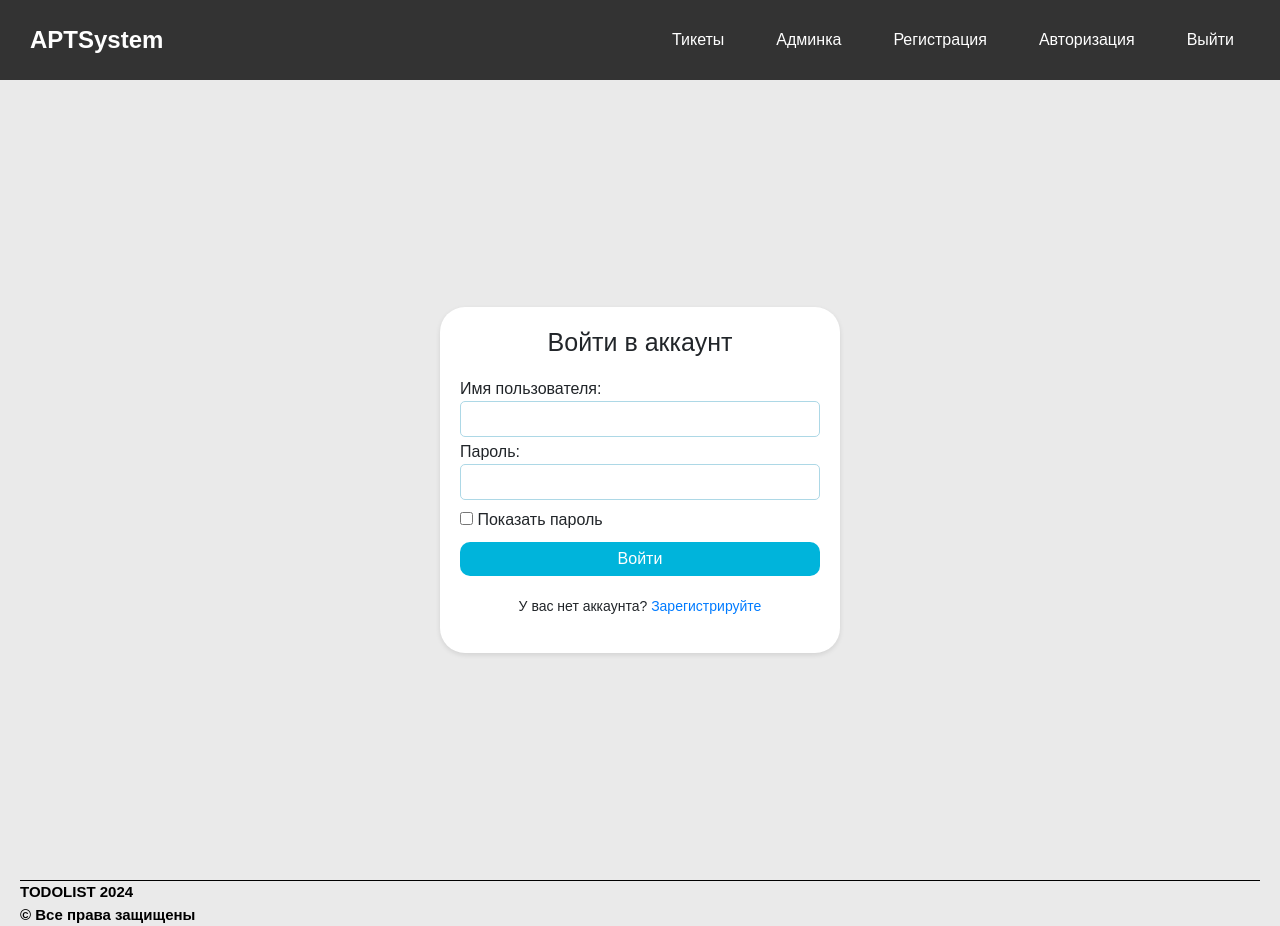
After one commit to adragaleff/tsystem, a Django app: page /login/ in a window 1280 px wide. The commit adds this page. Run offline with Django 5.2, Linux system fonts and the light colour scheme.

Commit message:
register and login
DEV-40

```diff
--- /dev/null
+++ b/tsystem/forms.py
@@ -0,0 +1,30 @@
+from .models import *
+from django import forms
+from django.db import models
+from django.contrib.auth.forms import UserCreationForm, AuthenticationForm
+from django.contrib.auth.models import User
+
+
+class AuthForm(AuthenticationForm):
+    username = forms.CharField(label="Логин", widget=forms.TextInput(attrs={'type': 'text', 'name': 'username', 'id': 'username', 'pattern': '[а-яА-Яa-zA-Z0-9+-_.,@!#$%^&*]+', 'required': '','title': 'Имя может содержать только буквы'}))
+    password = forms.CharField(label="Пароль", widget=forms.PasswordInput(attrs={'type': 'password', 'name': 'password', 'id': 'password', 'required': '', 'minlength': '8', 'maxlength': '128'}))
+
+class RegisterForm(UserCreationForm):
+    first_name = forms.CharField(widget=forms.TextInput(attrs={'type': 'text', 'name': 'first_name', 'required': '', 'id': 'firstname', 'pattern': '[а-яА-Яa-zA-Z]+', 'title': 'Имя может содержать только буквы'})),
+    last_name = forms.CharField(widget=forms.TextInput(attrs={'type': 'text', 'name': 'last_name', 'required': '', 'id': 'lastname', 'pattern': '[а-яА-Яa-zA-Z]+', 'title': 'Имя может содержать только буквы'})),
+    email = forms.CharField(widget=forms.TextInput(attrs={'type': 'email', 'name': 'email', 'placeholder': 'example@example.com', 'required': '', 'id': 'ident', 'minlength': '6', 'pattern': '[a-zA-Z0-9._%+-]+@[a-zA-Z0-9.-]+.[a-zA-Z]{2,}', 'title': 'Следуйте указанному формату.'})),
+    username = forms.CharField(widget=forms.TextInput(attrs={'type': 'text', 'name': 'username', 'required': '', 'id': 'username'})),
+    password1 = forms.CharField(widget=forms.PasswordInput(attrs={'type': 'password1', 'name': 'password1', 'id': 'password1', 'required': '', 'minlength': '8', 'maxlength': '128'})),
+    password2 = forms.CharField(widget=forms.PasswordInput(attrs={'type': 'password2', 'name': 'password2', 'id': 'password2', 'required': '', 'minlength': '8', 'maxlength': '128'})),
+
+    class Meta:
+        model = User
+        fields = {'first_name', 'last_name', 'email', 'username', 'password1', 'password2'}
+        widgets = {
+            'first_name': forms.TextInput(attrs={'type': 'text', 'name': 'first_name', 'required': '', 'id': 'firstname', 'pattern': '[а-яА-Яa-zA-Z]+', 'title': 'Имя может содержать только буквы'}),
+            'last_name': forms.TextInput(attrs={'type': 'text', 'name': 'last_name', 'required': '', 'id': 'lastname', 'pattern': '[а-яА-Яa-zA-Z]+', 'title': 'Имя может содержать только буквы'}),
+            'email': forms.TextInput(attrs={'type': 'email', 'name': 'email', 'placeholder': 'example@example.com', 'id': 'ident', 'minlength': '6','required': '', 'pattern': '[a-zA-Z0-9._%+-]+@[a-zA-Z0-9.-]+.[a-zA-Z]{2,}', 'title': 'Следуйте указанному формату.'}),
+            'username': forms.TextInput(attrs={'type': 'text', 'name': 'username', 'required': '', 'id': 'username'}),
+            'password1': forms.PasswordInput(attrs={'type': 'password1', 'name': 'password1', 'id': 'password1', 'required': '', 'minlength': '8', 'maxlength': '128'}),
+            'password2': forms.PasswordInput(attrs={'type': 'password2', 'name': 'password2', 'id': 'password2', 'required': '', 'minlength': '8', 'maxlength': '128'}),
+        }
--- /dev/null
+++ b/tsystem/static/css/login.css
@@ -0,0 +1,212 @@
+body {
+    font-family: Arial, sans-serif;
+    margin: 0;
+    padding: 0;
+    background-color: #f4f4f9;
+}
+
+/* Шапка сайта */
+.header {
+    display: flex;
+    justify-content: space-between;
+    align-items: center;
+    padding: 20px 30px;
+    background-color: #333;
+    color: #fff;
+}
+
+.logo p {
+    font-size: 24px;
+    margin: 0;
+    font-weight: bold;
+}
+
+.nav ul {
+    list-style: none;
+    padding: 0;
+    margin: 0;
+    display: flex;
+}
+
+.nav ul li {
+    margin-left: 20px;
+}
+
+.nav-link {
+    color: #fff;
+    text-decoration: none;
+    font-size: 16px;
+    padding: 8px 16px;
+    transition: background-color 0.3s, transform 0.3s;
+    border-radius: 5px;
+}
+
+.nav-link:hover {
+    background-color: #007bff;
+    transform: translateY(-2px);
+}
+
+* {
+    margin: 0;
+    padding: 0;
+    box-sizing: border-box;
+    list-style: none;
+}
+html,body {
+    height: 100%;
+}
+body {
+    background-color:  #EAEAEA;
+    font-family: Arial, sans-serif;
+    overflow-y: hidden;
+}
+a {
+    text-decoration: none;
+    color: white;
+}
+.Header {
+    display: flex;
+    justify-content: space-between;
+    padding: 10px;
+    color: white;
+    font-family: Arial, sans-serif;
+    background-color: black;
+    box-shadow: 0 2px 10px rgba(0, 0, 0, 0.6);
+}
+.top-menu, .user-menu {
+    display: flex;
+    align-items: center;
+}
+.headerButton {
+    padding: 10px 15px;
+    font-size: 15px;
+    margin-left: 5px;
+}
+ .headerButton:hover {
+    color: black;
+    background: #6DD5FA;
+    box-shadow: 0 2px 5px rgba(0, 0, 0, 0.3);
+}
+.header-logo {
+    font-weight: 900;
+    font-size: 25px;
+    color: white;
+    flex: 1;
+    padding: 5px 5px;
+    text-align: center;
+}
+form {
+    display: flex;
+    flex-direction: column;
+    min-height: 100%;
+    justify-content: center;
+    align-items: center;
+    font-family: Arial, sans-serif;
+}
+.login-form {
+       background-color: #fff;
+       padding: 20px;
+       border-radius: 25px;
+       box-shadow: 0 2px 5px rgba(0, 0, 0, 0.1);
+       max-width: 400px;
+       width: 100%;
+}
+h2 {
+    text-align: center;
+    font-size: 25px;
+    margin-bottom: 20px;
+}
+.login-form .box {
+    position: relative;
+}
+.login-form .box input {
+    width: 100%;
+    padding: 5px;
+    margin-bottom: 3px;
+    border-radius: 5px;
+    border: 1px solid #ccc;
+    box-sizing: border-box;
+}
+
+.login-form button {
+    width: 100%;
+    padding: 5px;
+    background-color: #00B4DB;
+    color: #fff;
+    border: none;
+    border-radius: 10px;
+    cursor: pointer;
+    outline: none;
+}
+
+input[type=checkbox] + label {
+    display: inline-block;
+    padding-top: 5px;
+    margin-bottom: 10px;
+}
+.color-change:hover {
+    background-color: #005AA7;
+}
+.register-link {
+margin-top: 20px;
+text-align: center;
+}
+.register-link p {
+font-size: 14px;
+}
+.register-link a {
+text-decoration: none;
+color: #007bff;
+}
+.register-link a:hover {
+text-decoration: underline;
+}
+/* Media Queries for Responsive Design */
+@media only screen and (max-width: 768px) {
+    .Header {
+        flex-direction: column;
+    }
+    .top-menu, .user-menu {
+        justify-content: center;
+        position: fixed;
+    }
+    .header-logo {
+        width: 100%;
+        text-align: center;
+        margin-bottom: 10px;
+    }
+    .headerButton {
+        width: 100%;
+        padding: 10px;
+        text-align: center;
+        margin: 5px 0;
+    }
+    form {
+        height: auto;
+        padding: 20px;
+        margin-top: 60px;
+    }
+}
+.login-form .box #password:not(:focus):invalid, .login-form .box #username:not(:focus):invalid {
+    border-color: lightblue;
+}
+.login-form .box #password:focus, .login-form .box #username:focus  {
+    outline: none;
+    border: 1px solid #ccc;
+}
+.login-form .box #password:valid, .login-form .box #username:valid {
+    border-color: green;
+}
+.login-form .box #password:invalid, .login-form .box #username:invalid {
+    border-color: red;
+}
+.inf-foter {
+    border-top: 1px solid black;
+    margin: 0 20px;
+}
+.text-inf p {
+    margin: 0;
+    font-weight: 900;
+    color: black;
+    font-size: 15px;
+}
--- /dev/null
+++ b/tsystem/static/js/login.js
@@ -0,0 +1,9 @@
+const password = document.getElementById('password');
+const showpass = document.getElementById('showpass');
+showpass.addEventListener('change', function() {
+if (showpass.checked) {
+password.type = 'text';
+} else {
+password.type = 'password';
+}
+});
--- /dev/null
+++ b/tsystem/templates/login.html
@@ -0,0 +1,65 @@
+{% load static %}
+<!DOCTYPE html>
+<html lang="en">
+<head>
+<meta charset="UTF-8">
+<meta name="viewport" content="width=device-width, initial-scale=1">
+<script src="https://cdn.jsdelivr.net/npm/bootstrap@5.3.3/dist/js/bootstrap.bundle.min.js" integrity="sha384-YvpcrYf0tY3lHB60NNkmXc5s9fDVZLESaAA55NDzOxhy9GkcIdslK1eN7N6jIeHz" crossorigin="anonymous"></script>
+<link href="https://cdn.jsdelivr.net/npm/bootstrap@5.3.3/dist/css/bootstrap.min.css" rel="stylesheet" integrity="sha384-QWTKZyjpPEjISv5WaRU9OFeRpok6YctnYmDr5pNlyT2bRjXh0JMhjY6hW+ALEwIH" crossorigin="anonymous">
+<link rel="stylesheet" href="{% static 'css/login.css' %}">
+<title>Авторизация</title>
+</head>
+<body>
+    <header class="header">
+        <div class="logo">
+            <p>APTSystem</p>
+        </div>
+        <nav class="nav">
+            <ul>
+                <li><a href="/" class="nav-link">Тикеты</a></li>
+                <li><a href="/admin" class="nav-link">Админка</a></li>
+                <li><a href="/register" class="nav-link">Регистрация</a></li>
+                <li><a href="/login" class="nav-link">Авторизация</a></li>
+                <li><a href="/logout" class="nav-link">Выйти</a></li>
+            </ul>
+        </nav>
+    </header>
+
+
+    <form method="post">
+        {% csrf_token %}
+    <div class="login-form">
+        <h2>Войти в аккаунт</h2>
+    <div class="box">
+        <label for="username">Имя пользователя:</label>
+        {{form.username}}
+        <!-- <input type="text" name="username" required pattern="[а-яА-Яa-zA-Z]+" title="Имя может содержать только буквы"> -->
+    </div>
+
+    <div class="box">
+        <label for="password">Пароль:</label>
+        {{form.password}}
+        <!-- <input type="password" name="password" id="password" required minlength="8" maxlength="128"> -->
+    </div>
+
+    <input type="checkbox" id="showpass">
+    <label for="showpass">Показать пароль</label>
+    {{form.non_field_errors}}
+    <button type="submit" class="color-change">Войти</button>
+    <div class="register-link">
+        <p>У вас нет аккаунта? <a href="/register">Зарегистрируйте</a></p>
+    </div>
+</div>
+</form>
+
+<div class="inf-foter">
+    <div class="text-inf">
+        <p>TODOLIST 2024</p>
+        <p>© Все права защищены</p>
+    </div>
+</div>
+
+<script src="{% static 'js/login.js' %}"></script>
+
+</body>
+</html>
--- a/tsystem/urls.py
+++ b/tsystem/urls.py
@@ -1,9 +1,14 @@
 from django.urls import path, include
 from . import views
+from .views import *
 from django.conf.urls.static import static
 from django.conf import settings
 
 urlpatterns = [
     path('', views.home_view, name="home"),
     path('get_tickets/', views.get_tickets, name="get_tickets"),
+
+    path('login/', LoginUser.as_view(), name='login'),
+    path('register/', RegisterUser.as_view(), name='register'),
+    path('logout/', logout_user, name='logout'),
 ]
--- /dev/null
+++ b/tsystem/utils.py
@@ -0,0 +1,6 @@
+from .models import *
+
+class DataMixin:
+    def get_user_context(self, **kwargs):
+        context = kwargs
+        return context
--- a/tsystem/views.py
+++ b/tsystem/views.py
@@ -1,6 +1,13 @@
 from django.shortcuts import render, redirect
 from django.http import JsonResponse
 from .models import *
+from django.contrib.auth.views import LoginView
+from django.contrib.auth import logout
+from .forms import *
+from django.urls import reverse_lazy
+from django.views.generic import CreateView
+from .utils import *
+
 # Create your views here.
 def home_view(request):
 
@@ -37,3 +44,29 @@ def get_tickets(request):
         ticket_list.append(ticket_data)
 
     return JsonResponse({'tickets': ticket_list})
+
+class LoginUser(DataMixin, LoginView):
+    form_class = AuthForm
+    template_name = 'login.html'
+
+    def get_context_data(self, *, object_list=None, **kwargs):
+        context = super().get_context_data(**kwargs)
+        c_def = self.get_user_context(title="Авторизация")
+        return dict(list(context.items()) + list(c_def.items()))
+
+    def get_success_url(self):
+        return reverse_lazy('home')
+
+def logout_user(request):
+    logout(request)
+    return redirect('/login')
+
+class RegisterUser(DataMixin, CreateView):
+    form_class = RegisterForm
+    template_name = 'register.html'
+    success_url = reverse_lazy('home')
+
+    def get_context_data(self, *, object_list=None, **kwargs):
+        context = super().get_context_data(**kwargs)
+        c_def = self.get_user_context(title="Авторизация")
+        return dict(list(context.items()) + list(c_def.items()))
```
Also changed, not shown: tsystem/static/css/register.css (added, +145 -0 lines), tsystem/static/js/register.js (added, +16 -0 lines), tsystem/templates/index.html (+7 -1 lines), tsystem/templates/register.html (added, +83 -0 lines).
